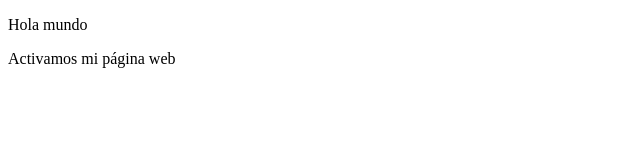
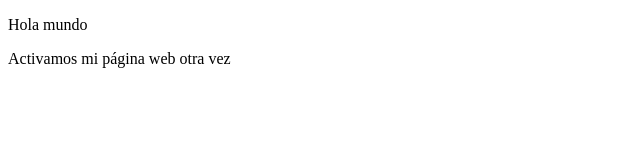
Before and after one commit to claraimc/claraimc.github.io, a plain HTML site: page index.html in a window 1280 px wide. Shown: the full height of the page, 0-640 px from the left. Drawn offline with Linux system fonts and the light colour scheme.

Commit message:
2 vez
un cambio

```diff
--- a/index.html
+++ b/index.html
@@ -5,6 +5,6 @@
     </head>
     <body>
         <p>Hola mundo</p>
-        <p>Activamos mi página web</p>
+        <p>Activamos mi página web otra vez</p>
     </body>
 </html>
```
